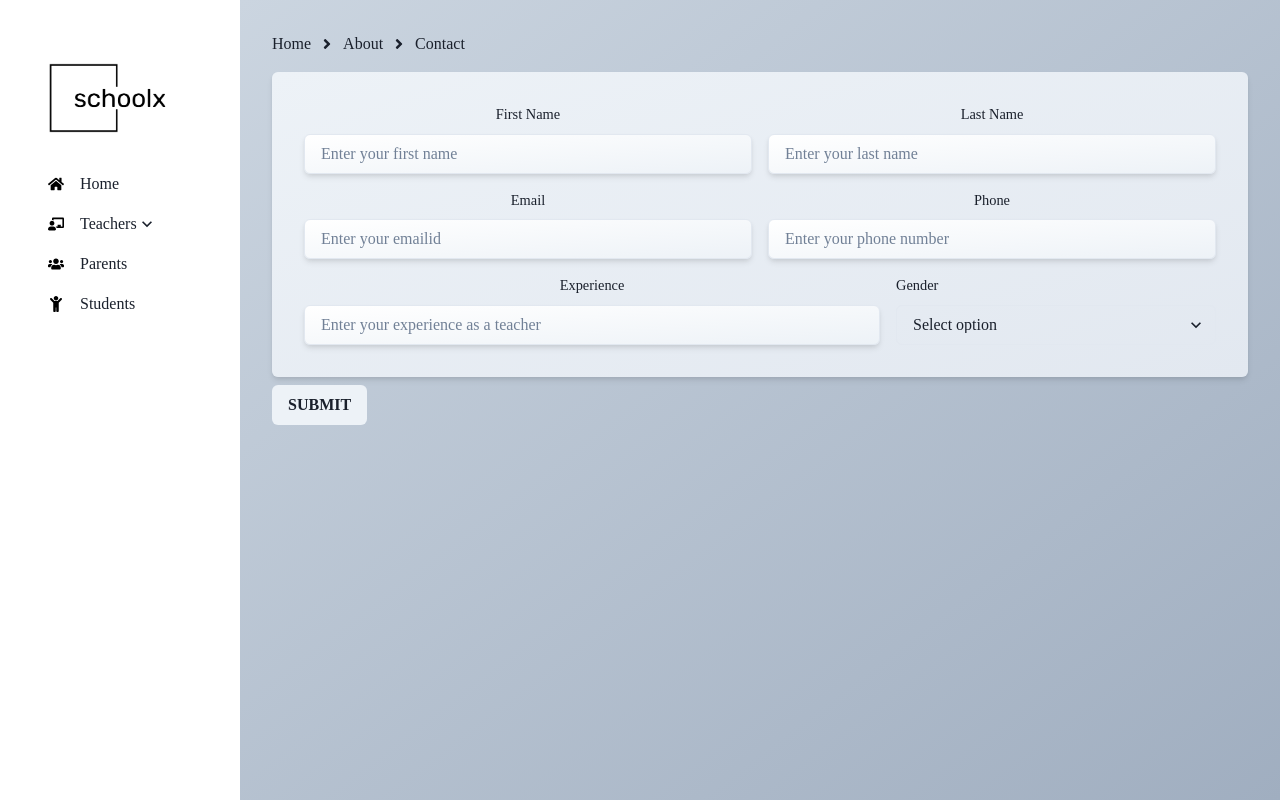
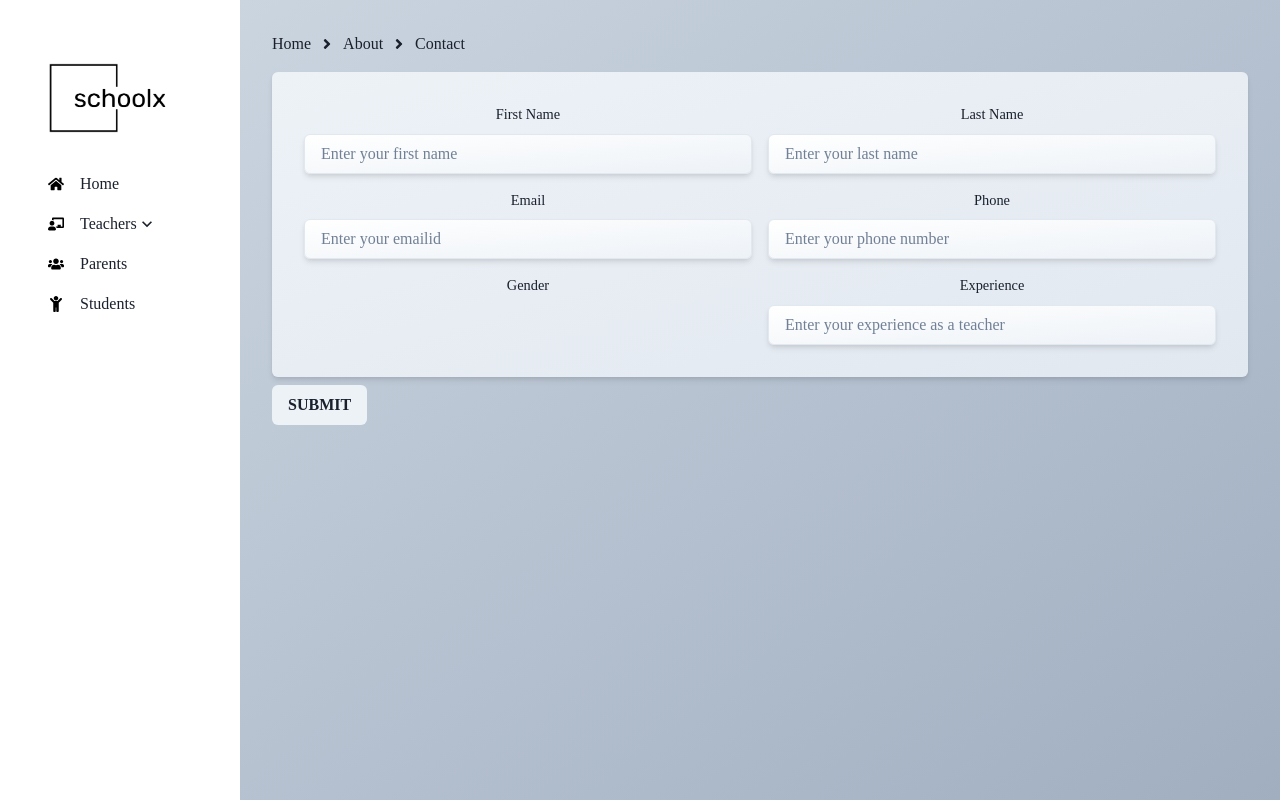
Before and after one commit to feeltrig/Schoolx, a Next.js app: page /addTeacher in a window 1280 px wide. Built offline with nearby package versions, Linux system fonts and the light colour scheme.

Commit message:
removed divider, stuck

```diff
--- /dev/null
+++ b/StaticData/Teachers/teachers.js
@@ -0,0 +1,14 @@
+export const genderList = [
+  {
+    value: "Male",
+    label: "Male",
+  },
+  {
+    value: "Female",
+    label: "Female",
+  },
+  {
+    value: "Other",
+    label: "Other",
+  },
+];
--- /dev/null
+++ b/components/CustomSelectField/CustomSelectField.js
@@ -0,0 +1,21 @@
+import {Select} from "@chakra-ui/react";
+import React from "react";
+
+const CustomSelectField = (props) => {
+  const {list, placeholder, onChange} = props;
+  return (
+    <Select
+      onChange={(e) => {
+        onChange && onChange(e);
+      }}
+      placeholder={placeholder}
+    >
+      {list &&
+        list.map((listItem, listItemIndex) => (
+          <option value={listItem.value}>{listItem.label}</option>
+        ))}
+    </Select>
+  );
+};
+
+export default CustomSelectField;
--- a/components/addTeacher/CustomInputField.jsx
+++ b/components/addTeacher/CustomInputField.jsx
@@ -4,20 +4,33 @@ import {Field} from "formik";
 import CustomFormError from "../CustomFormError/CustomFormError";
 
 const CustomInputField = (props) => {
-  const {title, name, placeholder, errors, touched} = props;
+  const {
+    title,
+    name,
+    placeholder,
+    errors,
+    touched,
+    customField,
+    customComponent,
+    type,
+  } = props;
   return (
     <VStack flex={1} minW={"20rem"}>
       <Text fontSize={"0.9rem"} as={"label"} htmlFor="firstName">
         {title}
       </Text>
+      {!customField && (
         <Input
           as={Field}
           id={name}
           name={name}
+          type={type}
           placeholder={placeholder}
           bgGradient="linear(to-br, white, gray.100)"
           shadow={"md"}
         />
+      )}
+      {customField && customComponent}
       <CustomFormError fieldName={name} errors={errors} touchFields={touched} />
     </VStack>
   );
--- a/pages/addTeacher.jsx
+++ b/pages/addTeacher.jsx
@@ -13,48 +13,69 @@ import CustomFormError from "../components/CustomFormError/CustomFormError";
 import AxiosInstance from "../service/axiosInstance";
 import addTeacherSchema from "../Validations/addTeacherSchema";
 import CustomInputField from "../components/addTeacher/CustomInputField";
+import CustomSelectField from "../components/CustomSelectField/CustomSelectField";
+import {genderList} from "../StaticData/Teachers/teachers";
 
 const AddTeacher = () => {
   const toast = useToast();
+  const initialValues = {
+    firstName: "",
+    lastName: "",
+    email: "",
+    gender: "",
+    phone: null,
+  };
 
   const fields = [
     {
       title: "First Name",
       name: "firstname",
+      type: "text",
       placeholder: "Enter your first name",
+      custom: false,
     },
     {
       title: "Last Name",
       name: "lastname",
+      type: "text",
       placeholder: "Enter your last name",
+      custom: false,
     },
     {
       title: "Email",
       name: "email",
+      type: "email",
       placeholder: "Enter your emailid",
+      custom: false,
     },
     {
       title: "Phone",
       name: "phone",
+      type: "number",
       placeholder: "Enter your phone number",
+      custom: false,
+    },
+    {
+      title: "Gender",
+      name: "gender",
+      type: "gender",
+      placeholder: "Enter your gender",
+      custom: true,
+      customComponent: "CustomSelectField",
     },
     {
       title: "Experience",
       name: "experience",
+      type: "number",
       placeholder: "Enter your experience as a teacher",
+      custom: false,
     },
   ];
 
   return (
     <Container minW={"full"} m={0} p={0}>
       <Formik
-        initialValues={{
-          firstName: "",
-          lastName: "",
-          email: "",
-          gender: "",
-          phone: null,
-        }}
+        initialValues={initialValues}
         validateOnChange={true}
         validationSchema={addTeacherSchema}
         onSubmit={async (values) => {
@@ -93,118 +114,26 @@ const AddTeacher = () => {
                     placeholder={fieldItem.placeholder}
                     errors={errors}
                     touched={touched}
+                    type={fieldItem.type}
+                    customField={fieldItem.custom}
+                    customComponent={
+                      <fieldItem.customComponent
+                        list={genderList}
+                        onChange={(e) => {
+                          handleChange(fieldItem.name)(e);
+                        }}
+                      />
+                    }
                   />
                 ))}
 
-                {/* <VStack flex={1} minW={"20rem"}>
-                  <Text fontSize={"0.9rem"} as={"label"} htmlFor="firstName">
-                    First Name
-                  </Text>
-                  <Input
-                    as={Field}
-                    id="firstName"
-                    name="firstName"
-                    placeholder="Jane"
-                    bgGradient="linear(to-br, white, gray.100)"
-                    shadow={"md"}
-                  />
-                  <CustomFormError
-                    fieldName={"firstName"}
-                    errors={errors}
-                    touchFields={touched}
-                  />
-                </VStack>
-                <VStack align="stretch" minW={"20rem"} flex={1}>
-                  <Text fontSize={"0.9rem"} as={"label"} htmlFor="lastName">
-                    Last Name
-                  </Text>
-                  <Input
-                    as={Field}
-                    id="lastName"
-                    name="lastName"
-                    placeholder="Doe"
-                    bgGradient="linear(to-br, white, gray.100)"
-                    shadow={"md"}
-                  />
-                  <CustomFormError
-                    fieldName={"lastName"}
-                    errors={errors}
-                    touchFields={touched}
-                  />
-                </VStack>
-                <VStack align="stretch" minW={"20rem"} flex={1}>
-                  <Text fontSize={"0.9rem"} as={"label"} htmlFor="email">
-                    Email
-                  </Text>
-                  <Input
-                    as={Field}
-                    id="email"
-                    name="email"
-                    placeholder="jane@acme.com"
-                    type="email"
-                    bgGradient="linear(to-br, white, gray.100)"
-                    shadow={"md"}
-                  />
-                  <CustomFormError
-                    fieldName={"email"}
-                    errors={errors}
-                    touchFields={touched}
-                  />
-                </VStack>
-                <VStack align="stretch" minW={"20rem"} flex={1}>
-                  <Text fontSize={"0.9rem"} as={"label"} htmlFor="email">
-                    Phone
-                  </Text>
-                  <Input
-                    as={Field}
-                    id="phone"
-                    name="phone"
-                    placeholder="phone nummber"
-                    type="number"
-                    bgGradient="linear(to-br, white, gray.100)"
-                    shadow={"md"}
-                  />
-                  <CustomFormError
-                    fieldName={"phone"}
-                    errors={errors}
-                    touchFields={touched}
-                  />
-                </VStack> */}
-                <VStack align="stretch" minW={"20rem"}>
+                {/* <VStack align="stretch" minW={"20rem"}>
                   <Text fontSize={"0.9rem"} as={"label"} htmlFor="email">
                     Gender
                   </Text>
-                  <Select
-                    onChange={(e) => {
-                      handleChange("gender")(e);
-                    }}
-                    placeholder="Select option"
-                  >
-                    <option value="Male">Male</option>
-                    <option value="Female">Female</option>
-                    <option value="Other">Other</option>
-                  </Select>
+
                   <CustomFormError
                     fieldName={"gender"}
-                    errors={errors}
-                    touchFields={touched}
-                  />
-                </VStack>
-                {/* <VStack align="stretch" minW={"20rem"}>
-                  <Text fontSize={"0.9rem"} as={"label"} htmlFor="email">
-                    Experience
-                  </Text>
-                  <Input
-                    as={Field}
-                    id="experience"
-                    name="experience"
-                    placeholder="experience as teacher"
-                    type="number"
-                    bgGradient="linear(to-br, white, gray.100)"
-                    shadow={"md"}
-                  />
-                  <CustomFormError
-                    fieldName={"experience"}
                     errors={errors}
                     touchFields={touched}
                   />
--- a/pages/parents.jsx
+++ b/pages/parents.jsx
@@ -59,7 +59,6 @@ export default function Parents() {
         inputStyles={{boxShadow: "0 0 20px 2px rgba(0,0,0,0.1)"}}
         placeholder={"Search parents"}
       />
-      <Divider />
       <CustomTable
         headers={headers}
         data={parents}
```
Lines whose indentation alone changed are shown as unchanged.
